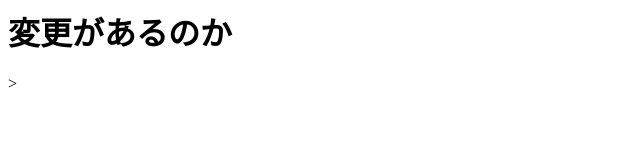
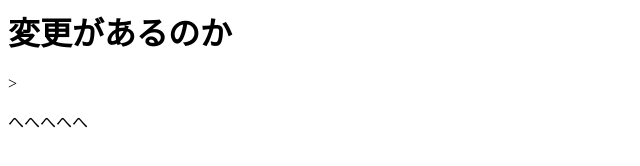
Before and after one commit to Valentino1994/git_tutorial, a plain HTML site: page index.html in a window 1280 px wide. Shown: the full height of the page, 0-640 px from the left. Drawn offline with Linux system fonts and the light colour scheme.

Commit message:
git diff

```diff
--- a/index.html
+++ b/index.html
@@ -1,3 +1,6 @@
 <h1>
     変更があるのか
 </h1>>
+<p>
+    へへへへへ
+</p>
```
